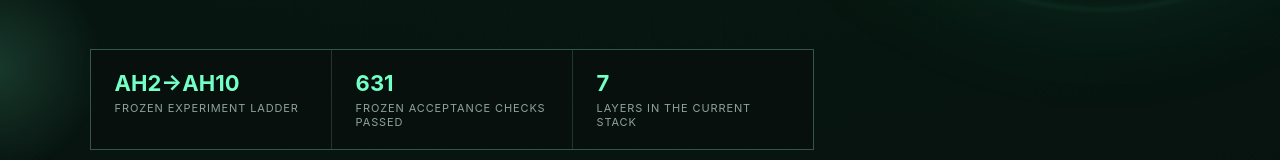
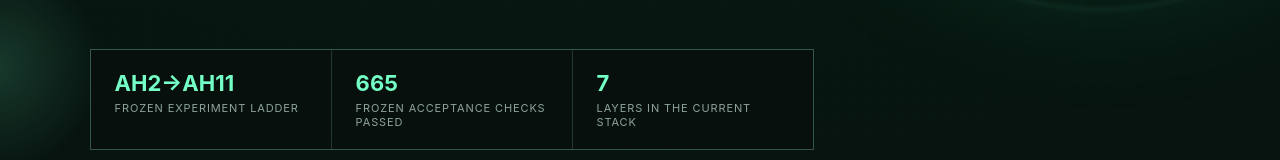
Before and after one commit to MichaelWave369/NestedBubbleGear, a React (Vite) app: page / in a window 1280 px wide. Shown: the part 717-877 px from the top of the page. Built offline with nearby package versions, Linux system fonts and the light colour scheme.

Commit message:
site: extend evidence ladder through AH11

```diff
--- a/src/App.jsx
+++ b/src/App.jsx
@@ -20,15 +20,16 @@ const experiments = [
   { id:'AH8', title:'Plaquette transport', checks:'63/63', tests:'10/10', verdict:'PASS_AH8', hash:'bccba3c5dbeb43ef6f55cedcac20d622d3e75e157a6ff9a206f00abc7ef1e603', result:'Two local plaquettes are individually nontrivial while the complete outer boundary is exactly trivial.', info:'K_L≠0 · K_R≠0 · K_outer=0' },
   { id:'AH9', title:'Basepoint transport', checks:'106/106', tests:'10/10', verdict:'PASS_AH9', hash:'9c1280b6d63bb0164d305a4e7e4c99a3601512c5c57f064be07200933782bb29', result:'Local loop operators based at different vertices compose correctly only after transport to a common basepoint.', info:'G∂=(TBT⁻¹)A · naive BA is valid iff TB=BT' },
   { id:'AH10', title:'Three-plaquette transport', checks:'158/158', tests:'11/11', verdict:'PASS_AH10', hash:'596a4295a05381b0cb24224b98157787859e70925e40623a67d4ab16879f5df0', result:'Three local loops reconstruct the direct outer boundary exactly when cumulative connector paths are retained; both transported parenthesizations agree.', info:'G∂=(T₁T₂)C(T₁T₂)⁻¹(T₁BT₁⁻¹)A · naive CBA succeeds 1/16' },
+  { id:'AH11', title:'Minimal connector memory', checks:'34/34', tests:'12/12', verdict:'PASS_AH11', hash:'8838f3ac961079f17b1e39cd6d9ab8b288119584388448da56721bfd867f37cc', result:'Full path history compresses to a task-specific causal residue that preserves the global operator exactly.', info:'H(G|RΓ)=0 · H(G|P₂)=0.25 bits · same entropy, different sufficiency' },
 ]
 
 
 const bubbleFamilies = [
   { id: 'nested', mark: '◎', name: 'Nested', subtitle: 'Domains inside domains', equation: 'B₀ ⊃ B₁ ⊃ B₂', text: 'Tracks ancestry, coarse/fine state, and which distinctions survive projection across nesting levels.', evidence: 'Core NBG architecture' },
   { id: 'boundary', mark: 'Σ', name: 'Boundary', subtitle: 'Interface as state', equation: 'B = (X, Σ)', text: 'Treats the boundary itself as an active encoder, eraser, polarity carrier, or adaptive transport surface.', evidence: 'AH3 · boundary transfer' },
-  { id: 'gear', mark: 'G', name: 'Gear', subtitle: 'Recurrence + circulation', equation: 'BJ = 0,  J ≠ 0', text: 'Represents persistent cycle-space current and ordered recurrent transformation.', evidence: 'AH5–AH10' },
+  { id: 'gear', mark: 'G', name: 'Gear', subtitle: 'Recurrence + circulation', equation: 'BJ = 0,  J ≠ 0', text: 'Represents persistent cycle-space current and ordered recurrent transformation.', evidence: 'AH5–AH11' },
   { id: 'keyhole', mark: '◉', name: 'Keyhole', subtitle: 'Observer-limited domain', equation: 'O = P(X)', text: 'Makes observability explicit: the full system may contain distinctions collapsed by the current projection.', evidence: 'Observer hierarchy' },
-  { id: 'altermath', mark: 'A', name: 'Altermath', subtitle: 'Causal structure behind cancellation', equation: 'P(X)=P(X′),  X ≉ X′', text: 'Captures systems that look equivalent now but respond differently to an admissible future interaction.', evidence: 'AH2–AH10' },
+  { id: 'altermath', mark: 'A', name: 'Altermath', subtitle: 'Causal structure behind cancellation', equation: 'P(X)=P(X′),  X ≉ X′', text: 'Captures systems that look equivalent now but respond differently to an admissible future interaction.', evidence: 'AH2–AH11' },
   { id: 'flux', mark: 'J', name: 'Dynamic / Flux', subtitle: 'Stable through motion', equation: 'Ẋ = 0,  J ≠ 0', text: 'Separates dead equilibrium from nonequilibrium steady state maintained by persistent throughput.', evidence: 'ALTM-F branch · planned' },
   { id: 'symbolic', mark: '→', name: 'Symbolic / Conveyor', subtitle: 'State between states', equation: 'Xᵢ → Zᵢⱼ → Xⱼ', text: 'Gives the transport packet its own symbol, frame, polarity, residue, timing, flux, and provenance.', evidence: 'Conveyor calculus · under development' },
   { id: 'experimental', mark: 'E', name: 'Experimental', subtitle: 'One cage, one trick', equation: 'model → control → receipt', text: 'Minimal finite constructions designed to isolate one claim with controls and frozen expected outcomes.', evidence: 'AH experiment ladder' },
@@ -137,7 +138,7 @@ function App() {
           <a className="button ghost" href="#keyholes">Open the keyhole</a>
         </div>
         <div className="stats">
-          <div><strong>AH2→AH10</strong><span>frozen experiment ladder</span></div>
+          <div><strong>AH2→AH11</strong><span>frozen experiment ladder</span></div>
           <div><strong>{totalChecks}</strong><span>frozen acceptance checks passed</span></div>
           <div><strong>7</strong><span>layers in the current stack</span></div>
         </div>
@@ -307,7 +308,7 @@ function App() {
               <small>FROZEN PACKAGE SHA-256</small>
               <strong>{activeExperiment.hash}</strong>
             </div>
-            <a className="text-link" href="https://github.com/MichaelWave369/NestedBubbleGear/blob/main/experiments/AH2-AH10_DOSSIERS.md">
+            <a className="text-link" href="https://github.com/MichaelWave369/NestedBubbleGear/blob/main/experiments/AH2-AH11_DOSSIERS.md">
               Open frozen result dossiers ↗
             </a>
           </aside>
@@ -321,7 +322,8 @@ function App() {
           <span>orientation</span><i>→</i>
           <span>plaquettes</span><i>→</i>
           <span>basepoint transport</span><i>→</i>
-          <span>three-plaquette transport</span>
+          <span>three-plaquette transport</span><i>→</i>
+          <span>minimal memory</span>
         </div>
       </section>
 
```
